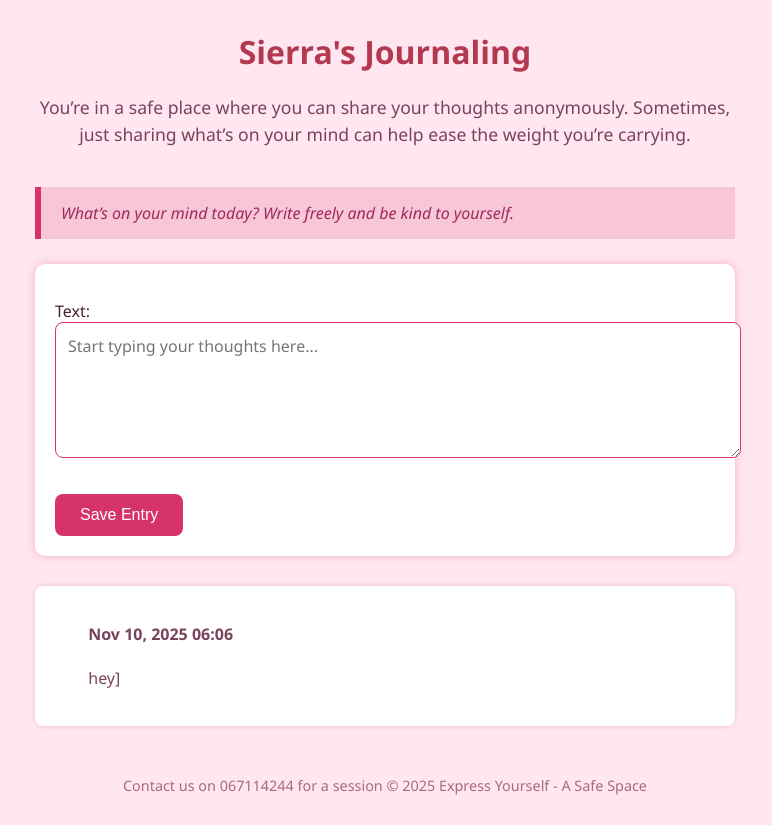
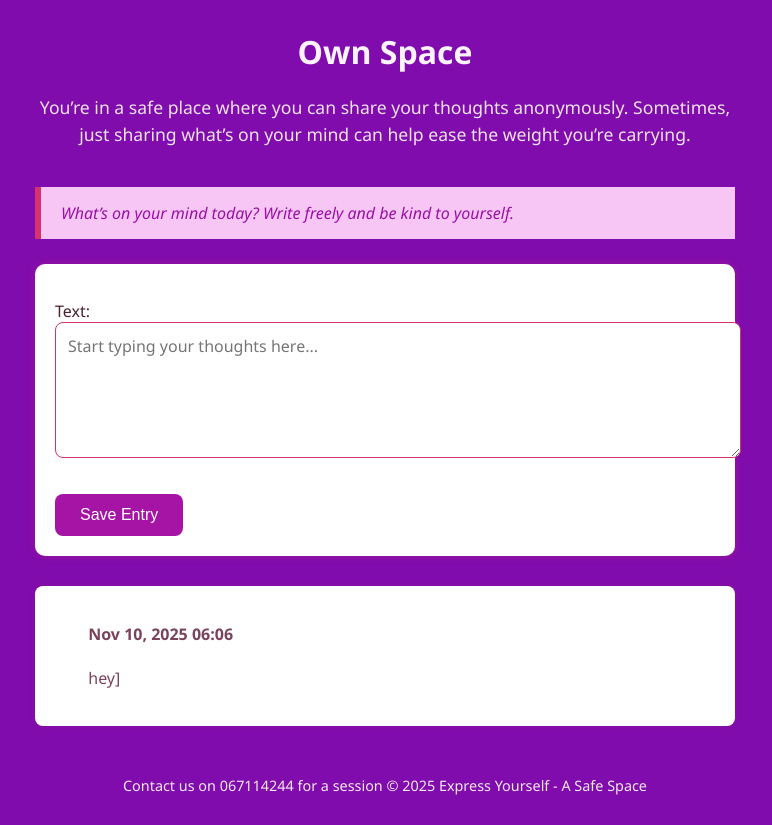
Before and after one commit to Sierra445/Journal_project, a Django app: template journal/templates/journal/home.html in a window 1280 px wide. Shown: the whole page, without its empty margins (255-1027 px from the left). Run offline with Django 5.2, Linux system fonts and the light colour scheme; the template is opened without the code that fills it: values that come from a table or form of the project are taken from there, others are empty; data comes from the database, SQL or seed files in the repository; parts of the project's set-up code (start-up, migrations or seed data) failed here and were passed over.

Commit message:
added css

```diff
--- a/journal/templates/journal/home.html
+++ b/journal/templates/journal/home.html
@@ -10,24 +10,24 @@
       max-width: 700px;
       margin: 30px auto;
       padding: 0 20px;
-      background: #ffe6f0;
+      background: #800cad;
       color: #4a2030;
     }
     header { text-align: center; margin-bottom: 40px; }
-    h1 { color: #b33951; }
-    .intro { font-size: 1.1rem; margin-bottom: 30px; line-height: 1.5; color: #7a435c; }
-    .prompt { background: #f7c6d9; border-left: 6px solid #d6336c; padding: 15px 20px; margin-bottom: 25px; font-style: italic; color: #a02a56; }
+    h1 { color: #fcf3fd; }
+    .intro { font-size: 1.1rem; margin-bottom: 30px; line-height: 1.5; color: #f0e3e8; }
+    .prompt { background: #f7c6f5; border-left: 6px solid #d6336c; padding: 15px 20px; margin-bottom: 25px; font-style: italic; color: #9910a5; }
     form { background: white; padding: 20px; border-radius: 10px; box-shadow: 0 0 8px rgba(214,51,108,0.3); margin-bottom: 30px; }
-    button { margin-top: 15px; background-color: #d6336c; color: white; border: none; padding: 12px 25px; border-radius: 8px; font-size: 1rem; cursor: pointer; transition: background-color 0.3s ease; }
+    button { margin-top: 15px; background-color: #a514a5; color: white; border: none; padding: 12px 25px; border-radius: 8px; font-size: 1rem; cursor: pointer; transition: background-color 0.3s ease; }
     button:hover { background-color: #a02a56; }
     .entries { margin-top: 20px; }
     .entry { background: white; padding: 15px 20px; margin-bottom: 15px; border-radius: 8px; box-shadow: 0 0 5px rgba(179,57,81,0.2); white-space: pre-wrap; color: #7a435c; }
-    footer { text-align: center; margin-top: 50px; font-size: 0.9rem; color: #aa6980; }
+    footer { text-align: center; margin-top: 50px; font-size: 0.9rem; color: #f5e9ed; }
   </style>
 </head>
 <body>
   <header>
-    <h1>Sierra's Journaling</h1>
+    <h1>Own Space</h1>
     <p class="intro">
         You’re in a safe place where you can share your thoughts anonymously. Sometimes, just sharing what’s on your mind can help ease the weight you’re carrying.
     </p>
--- a/journal/views.py
+++ b/journal/views.py
@@ -13,3 +13,5 @@ def home(request):
 
     entries = JournalEntry.objects.order_by('-date_created')
     return render(request, 'journal/home.html', {'form': form, 'entries': entries})
+
+def book_a_session(request):
```
